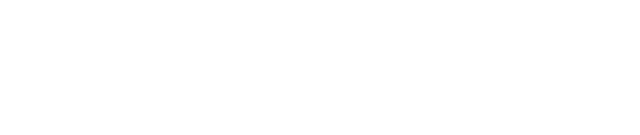
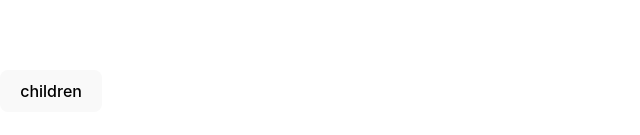
Before and after one commit to BK-0001/intro-to-react-demo2, a React (Vite) app: page / in a window 1280 px wide. Shown: the part 309-444 px from the top of the page, without its empty margins (0-640 px from the left). Built offline with nearby package versions, Linux system fonts and the light colour scheme.

Commit message:
demo children

```diff
--- a/src/App.tsx
+++ b/src/App.tsx
@@ -1,5 +1,11 @@
+import { Button } from "./Button";
+
 function App() {
-  return <div></div>;
+  return (
+    <div>
+      <Button>children</Button>
+    </div>
+  );
 }
 
 export default App;
--- /dev/null
+++ b/src/Button.tsx
@@ -0,0 +1,9 @@
+import { ReactNode } from "react";
+
+type Props = {
+  children: ReactNode;
+};
+
+export function Button({ children }: Props) {
+  return <button>{children}</button>;
+}
--- /dev/null
+++ b/src/lib/calculation.ts
@@ -0,0 +1 @@
+export const calc = () => {};
```
